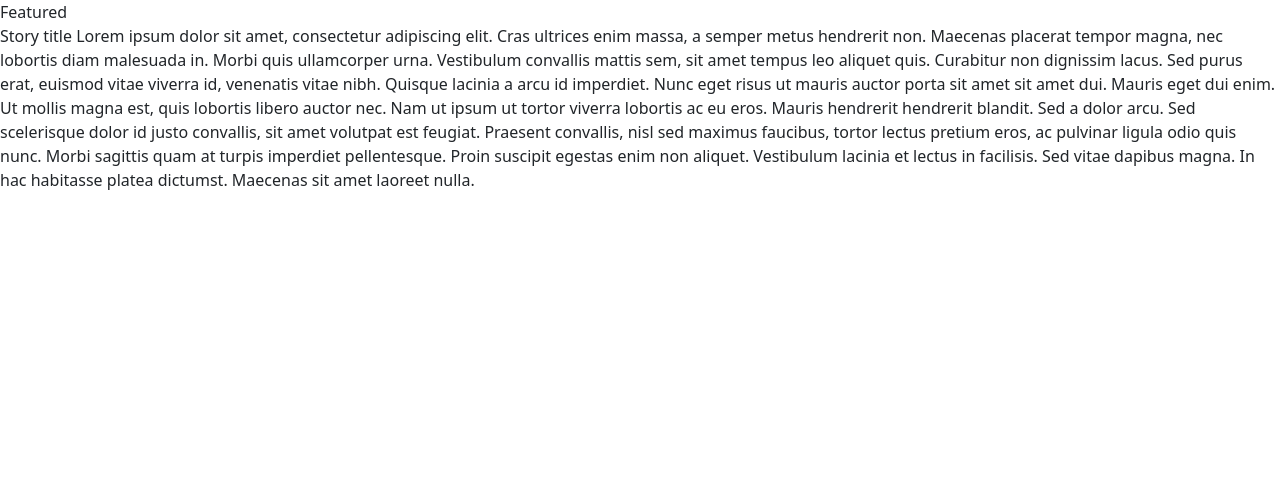
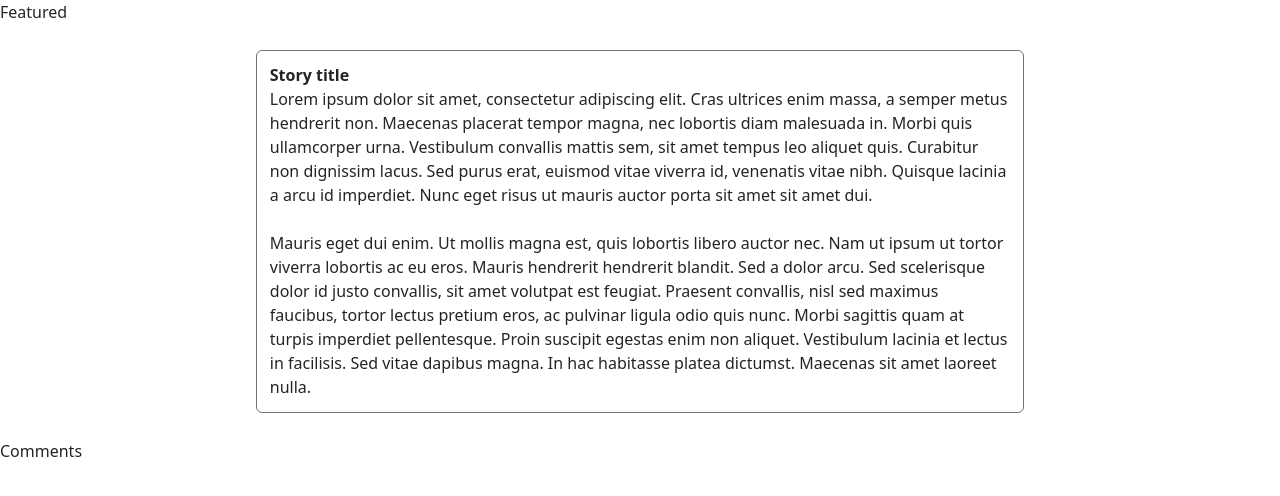
Before and after one commit to santacalculus/online-hate-interventions, a Django app: page / in a window 1280 px wide. Shown: the part 24-520 px from the top of the page. Run offline with Django 4.2, Linux system fonts and the light colour scheme.

Commit message:
centered the story section of the page

```diff
--- /dev/null
+++ b/blog/static/blog/base.css
@@ -0,0 +1,7 @@
+#story {
+    margin: 2%;
+    margin-left: 20%;
+    padding: 1%;
+    display: inline-block;
+    width: 60%;
+}
--- a/blog/templates/blog/pagecontent.html
+++ b/blog/templates/blog/pagecontent.html
@@ -1,14 +1,24 @@
 {% extends "blog/base.html" %}
 
 {% block content %}
-<span>Featured</span>
+<div class="h-50 d-inline-block">
+    <div id="story_header">
+        <span>Featured</span>
+    </div>
+
+    <div class="border border-secondary rounded" id="story">
+        <span><b>Story title</b></span>
+        <br>
+        <span>
+                Lorem ipsum dolor sit amet, consectetur adipiscing elit. Cras ultrices enim massa, a semper metus hendrerit non. Maecenas placerat tempor magna, nec lobortis diam malesuada in. Morbi quis ullamcorper urna. Vestibulum convallis mattis sem, sit amet tempus leo aliquet quis. Curabitur non dignissim lacus.
+                Sed purus erat, euismod vitae viverra id, venenatis vitae nibh. Quisque lacinia a arcu id imperdiet. Nunc eget risus ut mauris auctor porta sit amet sit amet dui.
+                <br><br>
+                Mauris eget dui enim. Ut mollis magna est, quis lobortis libero auctor nec. Nam ut ipsum ut tortor viverra lobortis ac eu eros. Mauris hendrerit hendrerit blandit. Sed a dolor arcu. Sed scelerisque dolor id justo convallis, sit amet volutpat est feugiat. Praesent convallis, nisl sed maximus faucibus, tortor lectus pretium eros, ac pulvinar ligula odio quis nunc. Morbi sagittis quam at turpis imperdiet pellentesque. Proin suscipit egestas enim non aliquet. Vestibulum lacinia et lectus in facilisis. Sed vitae dapibus magna. In hac habitasse platea dictumst. Maecenas sit amet laoreet nulla.
+        </span>
+    </div>
+</div>
 <div>
-    <span>Story title</span>
-    <span>
-            Lorem ipsum dolor sit amet, consectetur adipiscing elit. Cras ultrices enim massa, a semper metus hendrerit non. Maecenas placerat tempor magna, nec lobortis diam malesuada in. Morbi quis ullamcorper urna. Vestibulum convallis mattis sem, sit amet tempus leo aliquet quis. Curabitur non dignissim lacus.
-            Sed purus erat, euismod vitae viverra id, venenatis vitae nibh. Quisque lacinia a arcu id imperdiet. Nunc eget risus ut mauris auctor porta sit amet sit amet dui.
+    <span>Comments</span>
 
-            Mauris eget dui enim. Ut mollis magna est, quis lobortis libero auctor nec. Nam ut ipsum ut tortor viverra lobortis ac eu eros. Mauris hendrerit hendrerit blandit. Sed a dolor arcu. Sed scelerisque dolor id justo convallis, sit amet volutpat est feugiat. Praesent convallis, nisl sed maximus faucibus, tortor lectus pretium eros, ac pulvinar ligula odio quis nunc. Morbi sagittis quam at turpis imperdiet pellentesque. Proin suscipit egestas enim non aliquet. Vestibulum lacinia et lectus in facilisis. Sed vitae dapibus magna. In hac habitasse platea dictumst. Maecenas sit amet laoreet nulla.
-    </span>
 </div>
 {% endblock %}
```
